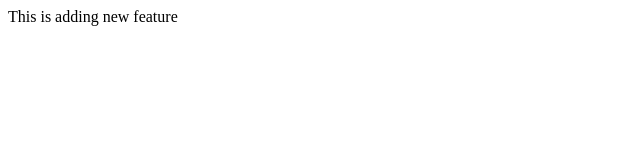
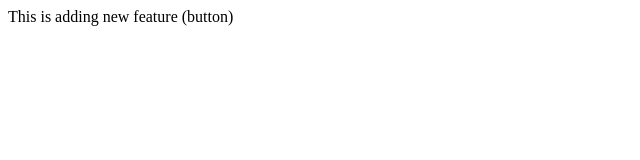
Before and after one commit to NehaPatil2003/Java, a plain HTML site: page index.html in a window 1280 px wide. Shown: the full height of the page, 0-640 px from the left. Drawn offline with Linux system fonts and the light colour scheme.

```diff
--- a/index.html
+++ b/index.html
@@ -1 +1 @@
-<p>This is adding new feature</p>
+<p>This is adding new feature (button)</p>
```
